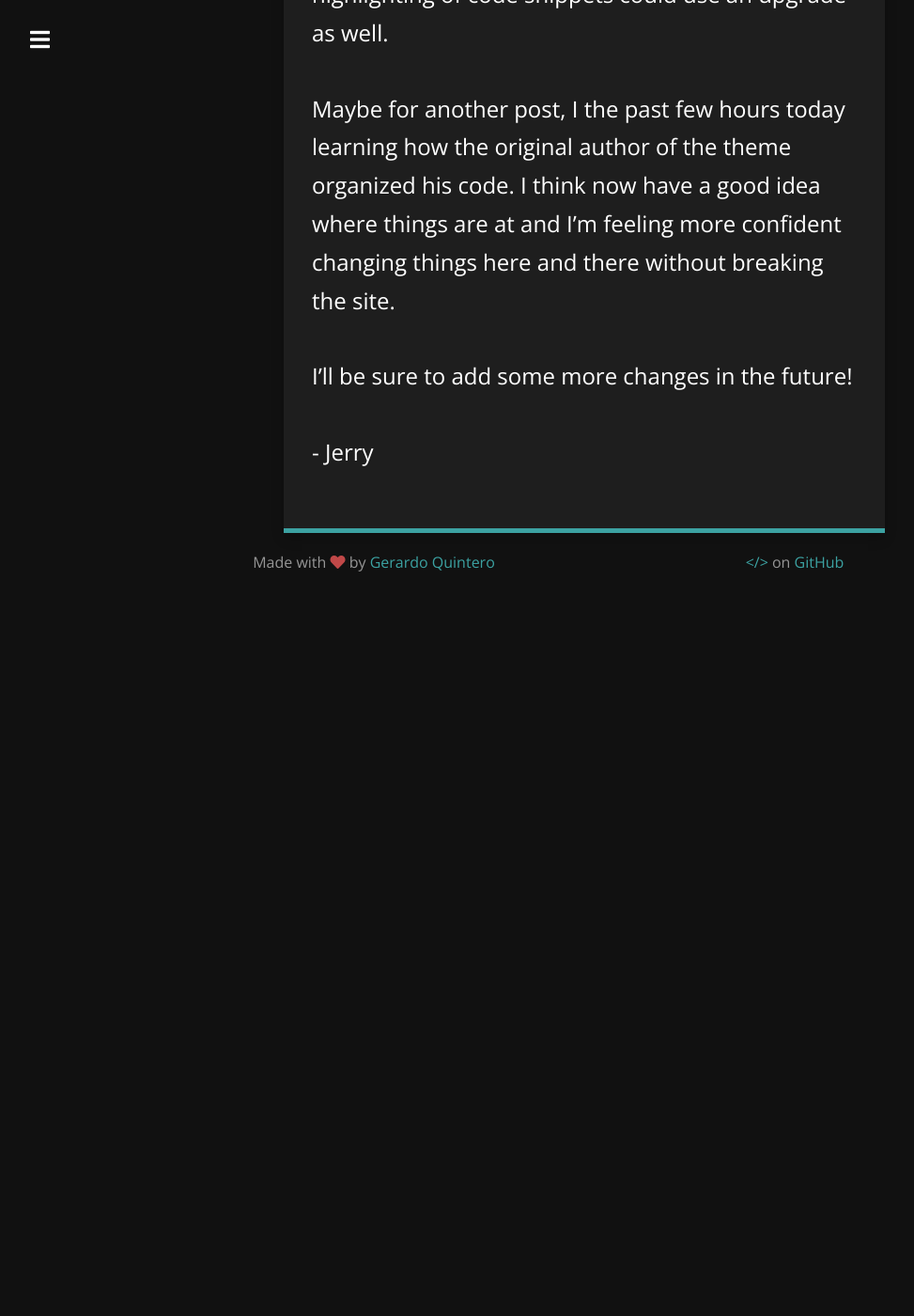
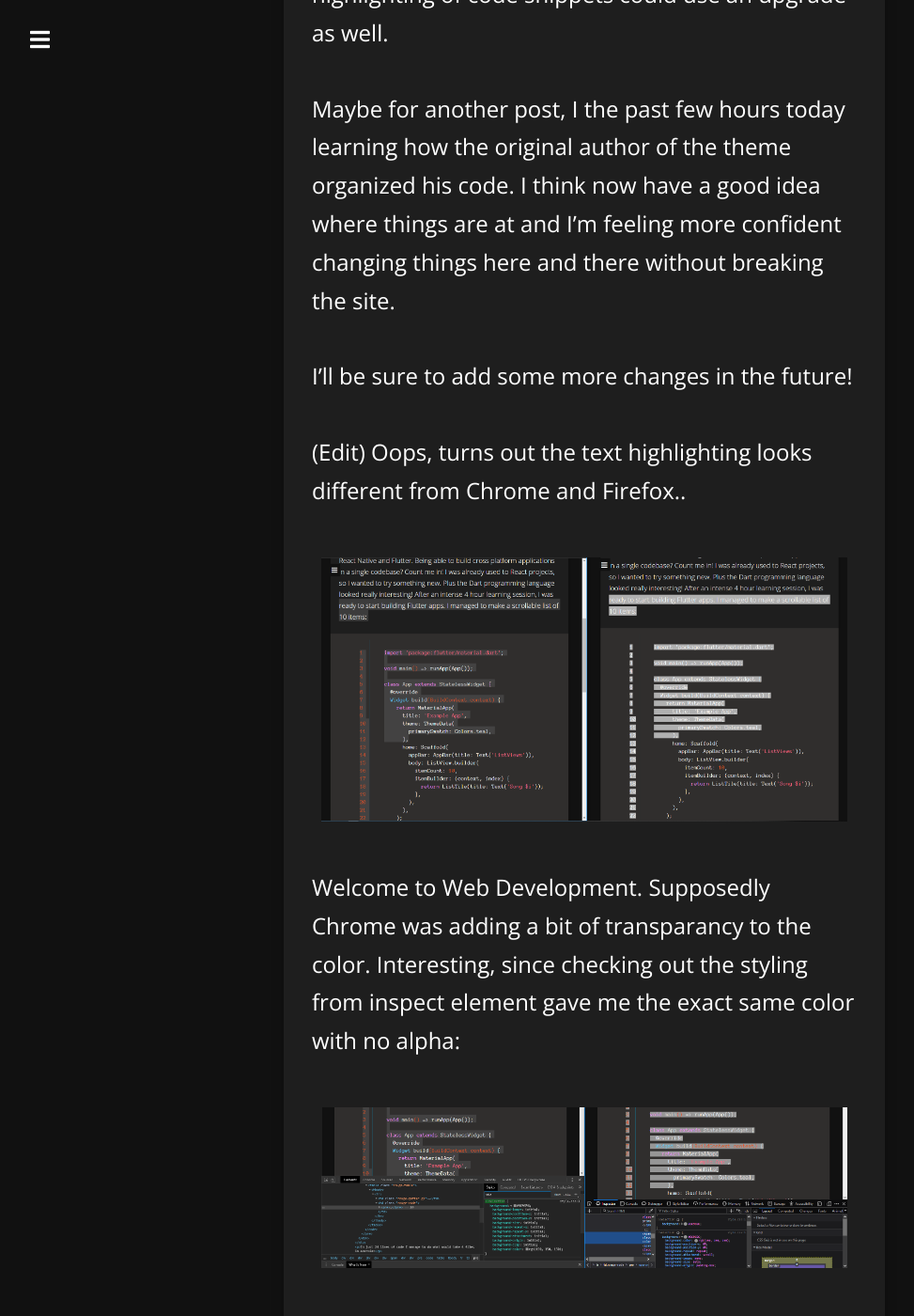
Before and after one commit to jerryq27/jerryq27.github.io, a Jekyll site: the page built from _posts/2019-06-23-website-updates.md, in a window 1280 px wide and 1400 px high, scrolled down 3368 px. Shown: the whole window at 94% size, without its empty margins (18-991 px from the left). Built offline with Jekyll 4.4.1, drawn with Linux system fonts in a browser that asks for light colours; nearby versions of some CDN libraries; before the commit the page ends 3998 px from its top, so only the background shows below that; some of the changed text lies outside the part shown.

Commit message:
Updated post with fix.

```diff
--- a/_posts/2019-06-23-website-updates.md
+++ b/_posts/2019-06-23-website-updates.md
@@ -46,6 +46,20 @@ site.
 
 I'll be sure to add some more changes in the future!
 
+(Edit) Oops, turns out the text highlighting looks different from Chrome and Firefox..
+
+<img src="{{ site.images }}/chrome-firefox-highlighting.png" alt="Chrome Firefox Highlighting">
+
+Welcome to Web Development. Supposedly Chrome was adding a bit of transparancy to the color. Interesting, since checking out the styling from inspect element gave me the exact same color with no alpha:
+
+<img src="{{ site.images }}/inspect-element-selection.png" alt="Inspect Element - Selection">
+
+The color seems to be more accurate in Firefox. I used the secondary text color for the selection color, and it matched up when I highlighted text using that color on the site. Cleary Chrome added some transperancy. A bit odd, I might need to keep this in mind when selecting colors in the future. For now, I set the selection color to `rgba(150, 150, 150, 0.4)` which is rendering a more consistent look to the text selection coloring.
+
+<img src="{{ site.images }}/fixed-selection.png" alt="Fixed Selection">
+
+I'm going to have to do some more research on this.
+
 \- Jerry
 
 [Carte Noire]: https://github.com/jacobtomlinson/carte-noire
```
Also changed, not shown: assets/img/chrome-firefox-highlighting.png (added), assets/img/fixed-selection.png (added), assets/img/inspect-element-selection.png (added).
